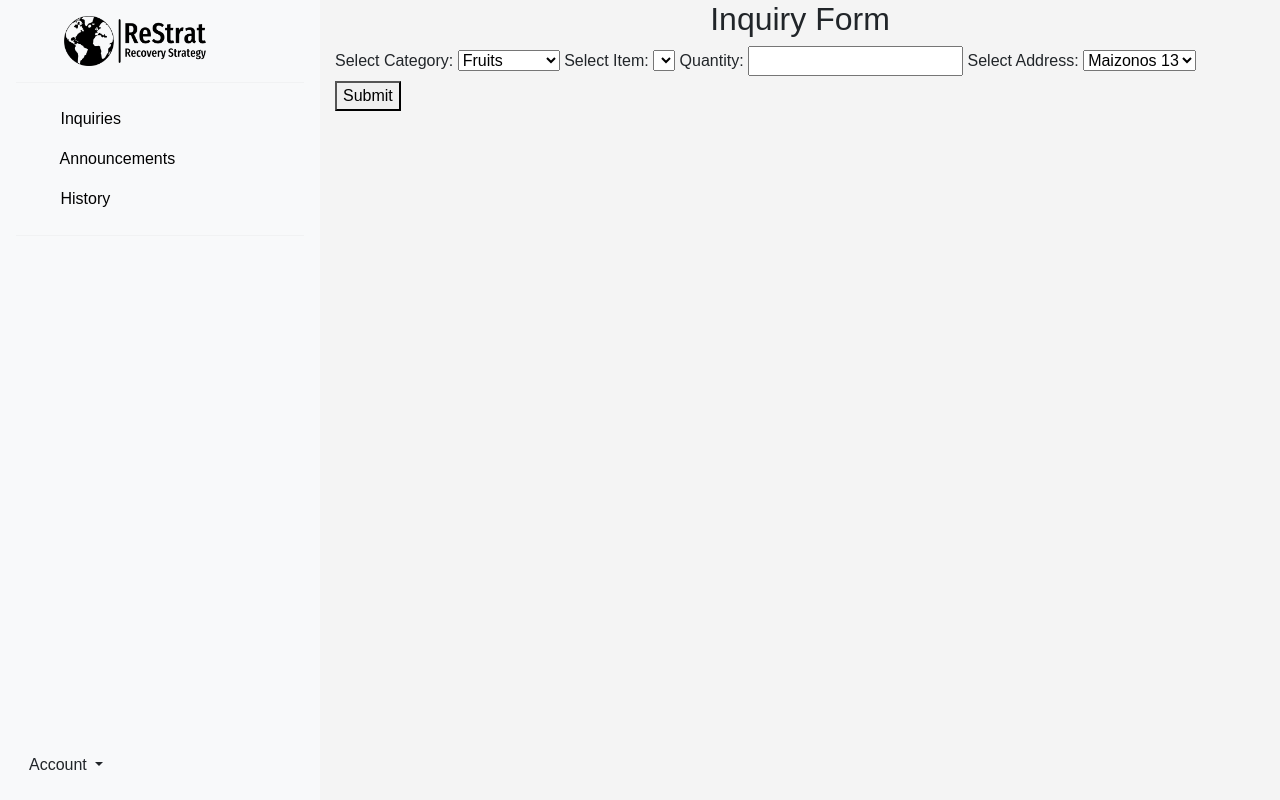
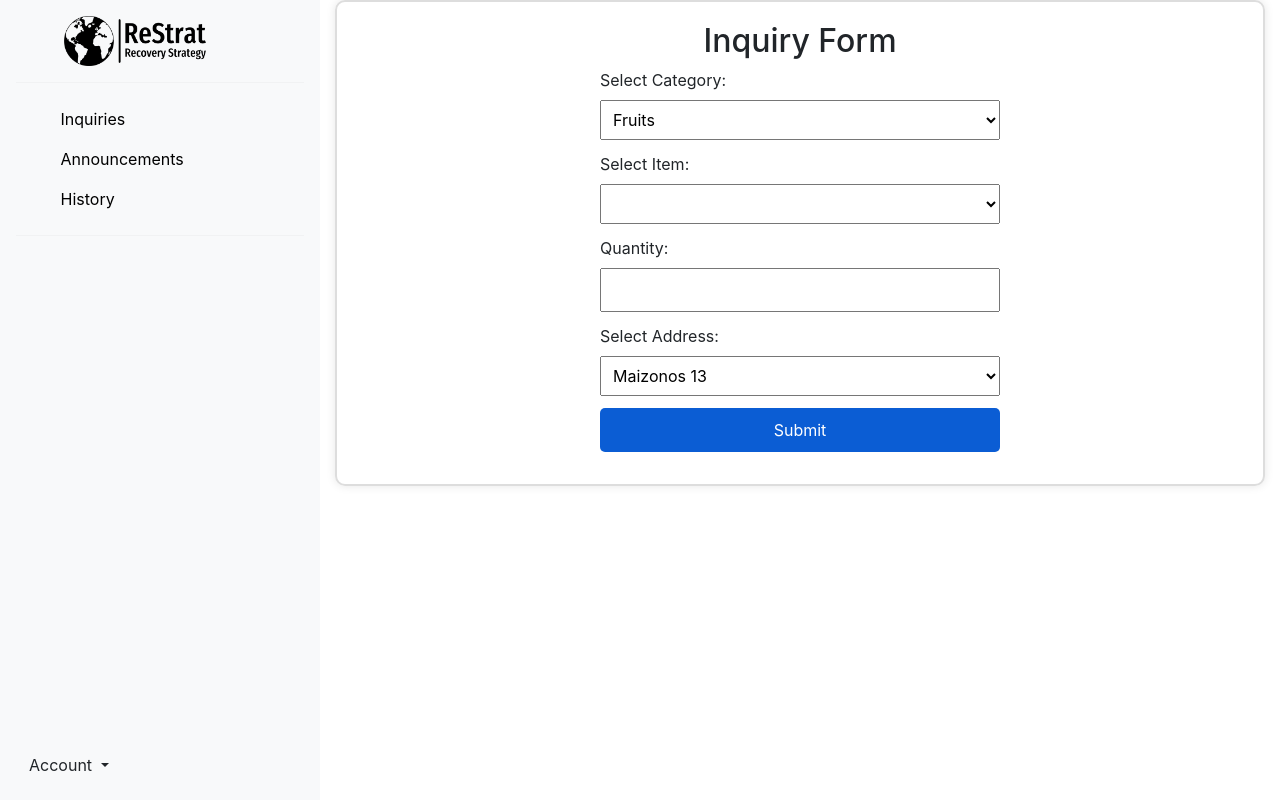
Before and after one commit to chryssa-pat/ReStrat, a PHP site: page /civilian.html in a window 1280 px wide. Run offline with PHP 8.4, Linux system fonts and the light colour scheme; lists and menus that the app fills with data are empty.

Commit message:
Update civilian.css

```diff
--- a/css/civilian.css
+++ b/css/civilian.css
@@ -1,65 +1,37 @@
-body {
-    font-family: Arial, sans-serif;
-    background-color: #f4f4f4;
-}
-
-.form-container {
-    max-width: 300px;
-    margin: 0 auto;
-    margin-top: 100px;
+  #orderFrame {
+    border: 2px solid #ddd;
+    padding: 20px;
+    border-radius: 10px;
+    box-shadow: 0 0 10px rgba(0, 0, 0, 0.1);
 
 }
 
-
-.signup-container,.login-container {
-    background-color: #fff;
-    border: 1px solid #ccc;
-    box-shadow: 0 0 10px rgba(0, 0, 0, 0.1);
-    border-radius: 15px; /* Rounded corners */
-    padding: 20px;
-    margin-bottom: 20px;
-
+form {
+  max-width: 400px;
+  margin: 0 auto;
 }
-
-#image {
-    display: block;
-    margin: 0 auto; /* Center the image horizontally */
-    margin-bottom: 20px; /* Add some space between the icon and the form */
-}
-
-.form-container h2 {
-    text-align: center;
-    color: rgb(11, 93, 212); /* Baby blue color */
-}
-
-.form-container label {
+label {
   display: block;
   margin-bottom: 8px;
 }
 
-.form-container input {
-    width: 95%;
+select, input, .form_button {
+  width: 100%;
   padding: 8px;
-    margin-bottom: 10px;
-    border-radius: 12px; /* Increase border-radius for curved text input */
-    border: 1px solid #ccc; /* Optional: Add a border for a distinct look */
+  margin-bottom: 12px;
+  box-sizing: border-box;
 }
 
-.form-container button {
-    background-color: rgb(11, 93, 212); /* Baby blue color */
+.form_button{
+  background-color: rgb(11, 93, 212);
   color: #fff;
   padding: 10px;
   border: none;
   cursor: pointer;
   border-radius: 5px; /* Rounded corners for the button */
   width: 100%;
+
 }
-
-.form-container button:hover {
-    background-color: rgb(7, 65, 151); /* Lighter shade of baby blue on hover */
+.form_button:hover {
+  background-color: rgb(7, 65, 151);
 }
-
-.form-container p {
-    text-align: center;
-    margin-top: 10px;
-}
```
Lines whose indentation alone changed are shown as unchanged.
